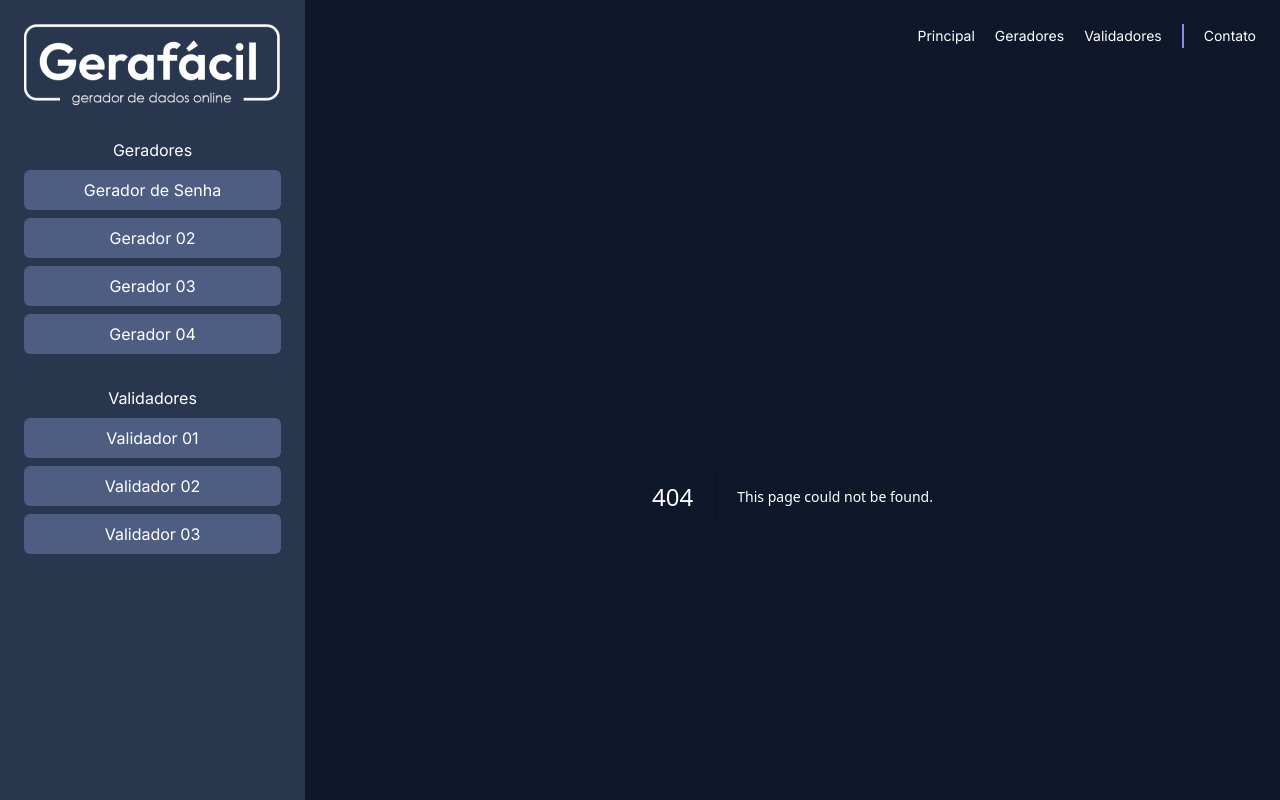
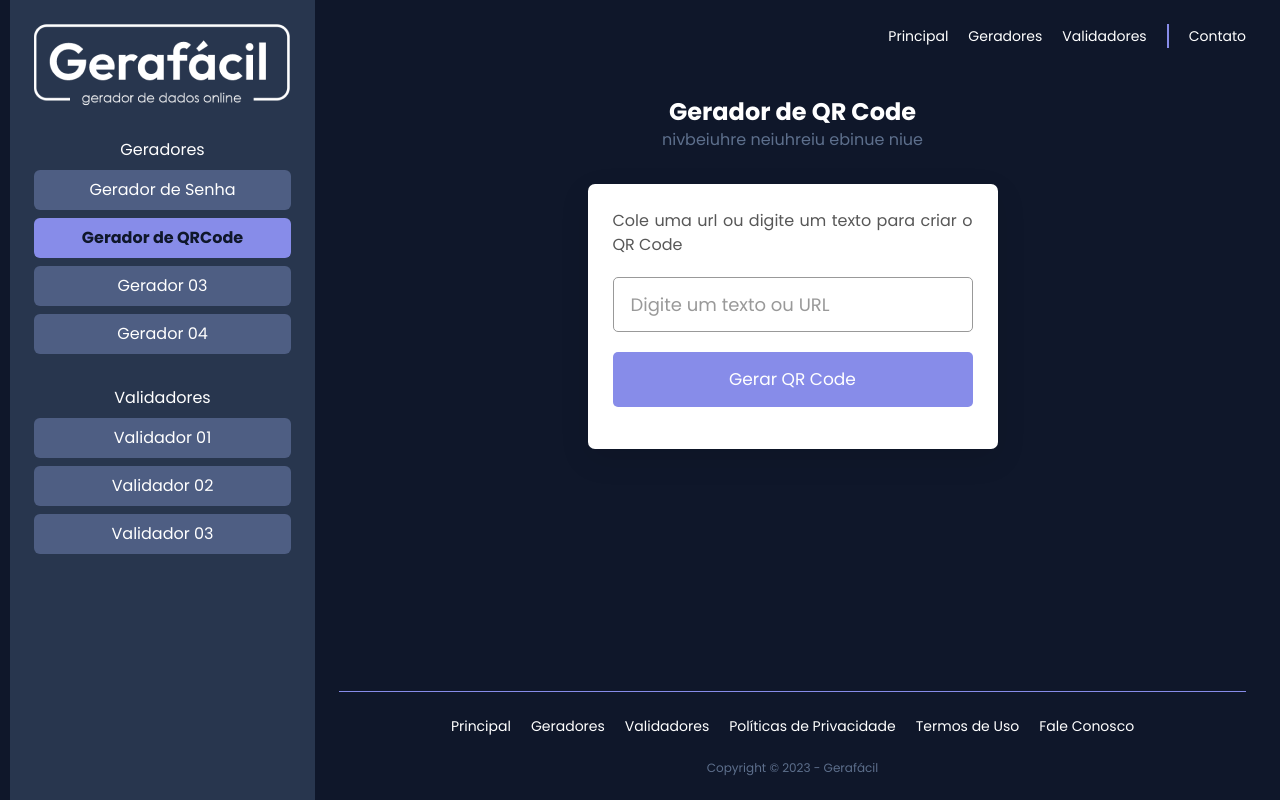
Before and after one commit to awa-minds/gera-facil, a Next.js app: page /geradores/gerador-qrcode in a window 1280 px wide. Before the commit this address had no page. Built offline with nearby package versions, Linux system fonts and the light colour scheme.

Commit message:
inclusão do gerador de qrcode

```diff
--- /dev/null
+++ b/src/app/geradores/gerador-qrcode/page.tsx
@@ -0,0 +1,19 @@
+import { QRCodeGenerator } from '@/components/generators'
+
+export const metadata = {
+  title: 'Gerador de QR Code | Gera Fácil',
+  description: '',
+}
+
+export default function GeradorDeQRCodePage() {
+  return (
+    <div className="page">
+      <h1>Gerador de QR Code</h1>
+      <h2>nivbeiuhre neiuhreiu ebinue niue</h2>
+
+      <div className="page-content">
+        <QRCodeGenerator />
+      </div>
+    </div>
+  )
+}
--- a/src/app/geradores/gerador-senha/page.tsx
+++ b/src/app/geradores/gerador-senha/page.tsx
@@ -9,6 +9,7 @@ export default function GeradorDeSenhaPage() {
   return (
     <div className="page">
       <h1>Gerador de Senha</h1>
+      <h2>nivbeiuhre neiuhreiu ebinue niue</h2>
 
       <div className="page-content">
         <PasswordGenerator />
--- a/src/components/Sidebar/index.tsx
+++ b/src/components/Sidebar/index.tsx
@@ -16,7 +16,9 @@ const Sidebar = () => {
         <DynamicLink href="/geradores/gerador-senha">
           Gerador de Senha
         </DynamicLink>
-        <DynamicLink href="/geradores/gerador-02">Gerador 02</DynamicLink>
+        <DynamicLink href="/geradores/gerador-qrcode">
+          Gerador de QRCode
+          </DynamicLink>
         <DynamicLink href="/geradores/gerador-03">Gerador 03</DynamicLink>
         <DynamicLink href="/geradores/gerador-04">Gerador 04</DynamicLink>
       </div>
--- /dev/null
+++ b/src/components/generators/QRCodeGenerator.tsx
@@ -0,0 +1,64 @@
+'use client'
+
+import React, { useState } from "react";
+
+import "./styles.css";
+
+export const QRCodeGenerator = () => {
+  const [qrValue, setQrValue] = useState("");
+  const [preValue, setPreValue] = useState("");
+  const [isActive, setIsActive] = useState(false);
+
+  const handleGenerateQRCode = () => {
+    const trimmedValue = qrValue.trim();
+    if (!trimmedValue || preValue === trimmedValue) return;
+    setPreValue(trimmedValue);
+    setIsActive(true);
+  };
+
+  const handleInputChange = (e: React.ChangeEvent<HTMLInputElement>) => {
+    const value = e.target.value;
+    setQrValue(value);
+    if (!value.trim()) {
+      setIsActive(false);
+      setPreValue("");
+    }
+  };
+
+  return (
+    <div>
+      <div className="">
+        <div className="flex flex-col gap-3">
+          <div className="flex items-center justify-center">
+            <div className={`wrapper ${isActive ? "active" : ""}`}>
+              <header>
+                <p>Cole uma url ou digite um texto para criar o QR Code</p>
+              </header>
+              <div className="form">
+                <input
+                  type="text"
+                  spellCheck="false"
+                  placeholder="Digite um texto ou URL"
+                  value={qrValue}
+                  onChange={handleInputChange}
+                />
+                <button
+                  className="rounded-md bg-awa-100 px-6 py-2 text-white transition-colors hover:bg-awa-300"
+                  onClick={handleGenerateQRCode}
+                >
+                  Gerar QR Code
+                </button>
+              </div>
+              <div className="qr-code">
+                <img
+                  src={`https://api.qrserver.com/v1/create-qr-code/?size=200x200&data=${qrValue}`}
+                  alt="qr-code"
+                />
+              </div>
+            </div>
+          </div>
+        </div>
+      </div>
+    </div>
+  );
+};
--- a/src/components/generators/index.tsx
+++ b/src/components/generators/index.tsx
@@ -1 +1,2 @@
 export * from './PasswordGenerator'
+export * from './QRCodeGenerator'
--- /dev/null
+++ b/src/components/generators/styles.css
@@ -0,0 +1,103 @@
+/* Import Google Font - Poppins */
+@import url('https://fonts.googleapis.com/css2?family=Poppins:wght@400;500;600;700&display=swap');
+*{
+  margin: 0;
+  padding: 0;
+  box-sizing: border-box;
+  font-family: 'Poppins', sans-serif;
+}
+body{
+  display: flex;
+  padding: 0 10px;
+  min-height: 100vh;
+  align-items: center;
+  background: #3498DB;
+  justify-content: center;
+}
+.wrapper{
+  height: 265px;
+  max-width: 410px;
+  background: #fff;
+  border-radius: 7px;
+  padding: 20px 25px 0;
+  transition: height 0.2s ease;
+  box-shadow: 0 10px 30px rgba(0,0,0,0.1);
+}
+.wrapper.active{
+  height: 530px;
+}
+header h1{
+  font-size: 21px;
+  font-weight: 500;
+}
+header p{
+  margin-top: 5px;
+  color: #575757;
+  font-size: 16px;
+}
+.wrapper .form{
+  margin: 20px 0 25px;
+}
+.form :where(input, button){
+  width: 100%;
+  height: 55px;
+  border: none;
+  outline: none;
+  border-radius: 5px;
+  transition: 0.1s ease;
+}
+.form input{
+  font-size: 18px;
+  padding: 0 17px;
+  border: 1px solid #999;
+}
+.form input:focus{
+  box-shadow: 0 3px 6px rgba(0,0,0,0.13);
+}
+.form input::placeholder{
+  color: #999;
+}
+.form button{
+  color: #fff;
+  cursor: pointer;
+  margin-top: 20px;
+  font-size: 17px;
+  background: rgb(135 140 233);
+}
+.qr-code{
+  opacity: 0;
+  display: flex;
+  padding: 33px 0;
+  border-radius: 5px;
+  align-items: center;
+  pointer-events: none;
+  justify-content: center;
+  border: 1px solid #ccc;
+}
+.wrapper.active .qr-code{
+  opacity: 1;
+  pointer-events: auto;
+  transition: opacity 0.5s 0.05s ease;
+}
+.qr-code img{
+  width: 170px;
+}
+
+@media (max-width: 430px){
+  .wrapper{
+    height: 255px;
+    padding: 16px 20px;
+  }
+  .wrapper.active{
+    height: 510px;
+  }
+  header p{
+    color: #696969;
+  }
+  .form :where(input, button){
+    height: 52px;
+  }
+  .qr-code img{
+    width: 160px;
+  }
+}
```
